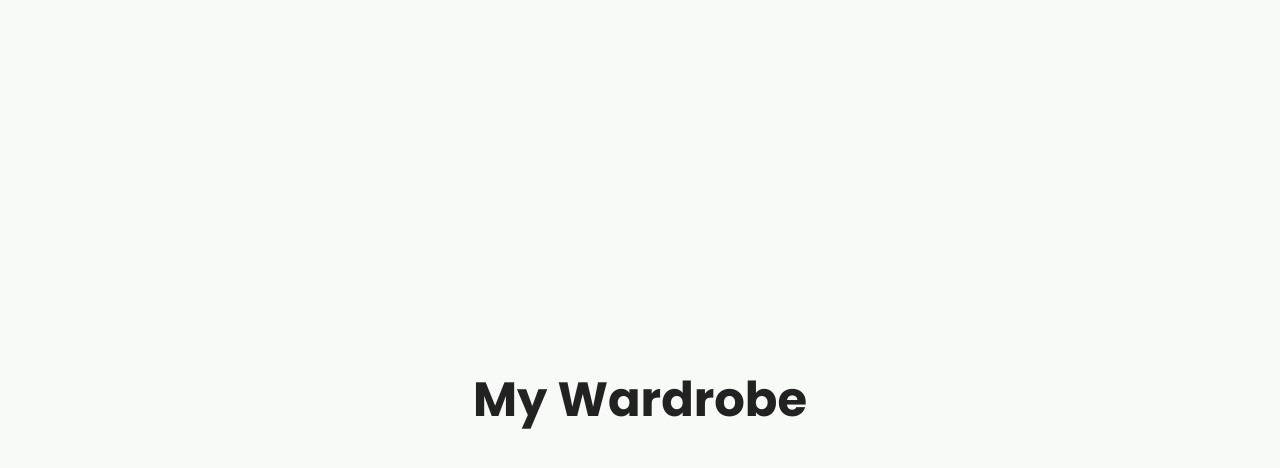
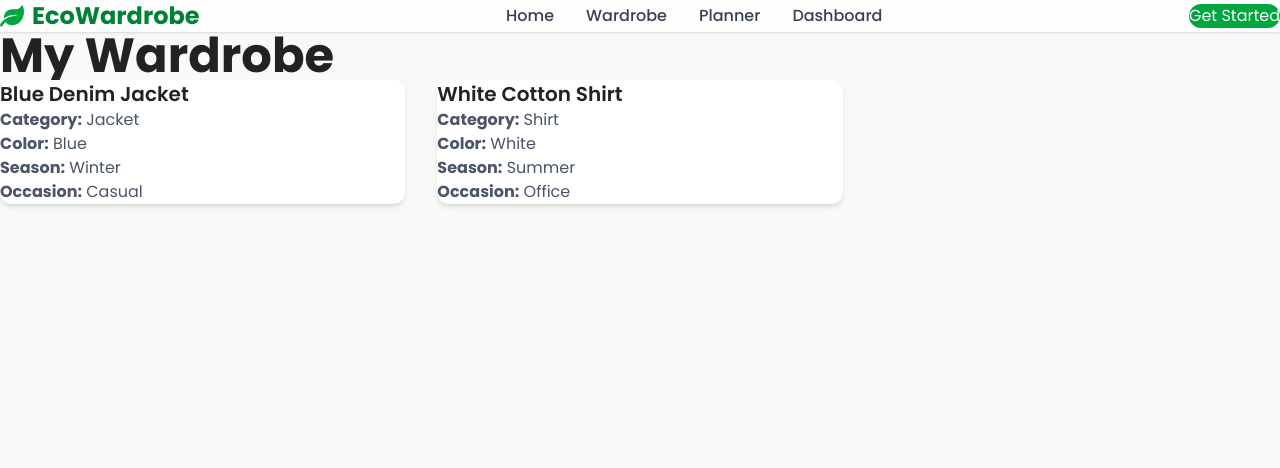
Before and after one commit to SanskritiJaiswal/sustainable-fashion-wardrobe-planner, a React (Vite) app: page /wardrobe in a window 1280 px wide. Shown: the top 468 px of the page. Built offline with nearby package versions, Linux system fonts and the light colour scheme.

Commit message:
Display wardrobe items using reusable clothing cards

```diff
--- a/src/components/Wardrobe/ClothingCard.jsx
+++ b/src/components/Wardrobe/ClothingCard.jsx
@@ -0,0 +1,33 @@
+function ClothingCard({ item }) {
+  return (
+    <div className="bg-white rounded-xl shadow-md p-5 hover:shadow-lg transition">
+
+      <h3 className="text-xl font-semibold">
+        {item.name}
+      </h3>
+
+      <div className="mt-4 space-y-2 text-gray-600">
+
+        <p>
+          <strong>Category:</strong> {item.category}
+        </p>
+
+        <p>
+          <strong>Color:</strong> {item.color}
+        </p>
+
+        <p>
+          <strong>Season:</strong> {item.season}
+        </p>
+
+        <p>
+          <strong>Occasion:</strong> {item.occasion}
+        </p>
+
+      </div>
+
+    </div>
+  );
+}
+
+export default ClothingCard;
--- a/src/constants/categories.js
+++ b/src/constants/categories.js
@@ -0,0 +1,12 @@
+const categories = [
+  "T-Shirt",
+  "Shirt",
+  "Jeans",
+  "Dress",
+  "Jacket",
+  "Sweater",
+  "Shoes",
+  "Accessories",
+];
+
+export default categories;
--- a/src/constants/colors.js
+++ b/src/constants/colors.js
@@ -0,0 +1,12 @@
+const colors = [
+  "Black",
+  "White",
+  "Blue",
+  "Red",
+  "Green",
+  "Yellow",
+  "Brown",
+  "Grey",
+];
+
+export default colors;
--- a/src/constants/occasions.js
+++ b/src/constants/occasions.js
@@ -0,0 +1,10 @@
+const occasions = [
+  "Casual",
+  "College",
+  "Office",
+  "Party",
+  "Wedding",
+  "Travel",
+];
+
+export default occasions;
--- a/src/constants/seasons.js
+++ b/src/constants/seasons.js
@@ -0,0 +1,9 @@
+const seasons = [
+  "Summer",
+  "Winter",
+  "Monsoon",
+  "Spring",
+  "Autumn",
+];
+
+export default seasons;
--- a/src/data/dummyWardrobe.js
+++ b/src/data/dummyWardrobe.js
@@ -0,0 +1,20 @@
+const dummyWardrobe = [
+  {
+    id: 1,
+    name: "Blue Denim Jacket",
+    category: "Jacket",
+    color: "Blue",
+    season: "Winter",
+    occasion: "Casual",
+  },
+  {
+    id: 2,
+    name: "White Cotton Shirt",
+    category: "Shirt",
+    color: "White",
+    season: "Summer",
+    occasion: "Office",
+  },
+];
+
+export default dummyWardrobe;
--- a/src/pages/Wardrobe.jsx
+++ b/src/pages/Wardrobe.jsx
@@ -1,11 +1,37 @@
+import { useState } from "react";
+import Navbar from "../components/Navbar";
+import ClothingCard from "../components/Wardrobe/ClothingCard";
+import dummyWardrobe from "../data/dummyWardrobe";
+
 function Wardrobe() {
-    return (
-        <div className="min-h-screen flex justify-center items-center">
-            <h1 className="text-5xl font-bold">
-                My Wardrobe
-            </h1>
+
+  const [clothes] = useState(dummyWardrobe);
+
+  return (
+    <>
+      <Navbar />
+
+      <div className="max-w-7xl mx-auto px-6 py-12">
+
+        <h1 className="text-5xl font-bold mb-10">
+          My Wardrobe
+        </h1>
+
+        <div className="grid md:grid-cols-2 lg:grid-cols-3 gap-8">
+
+          {clothes.map((item) => (
+            <ClothingCard
+              key={item.id}
+              item={item}
+            />
+          ))}
+
         </div>
-    );
+
+      </div>
+
+    </>
+  );
 }
 
 export default Wardrobe;
```
